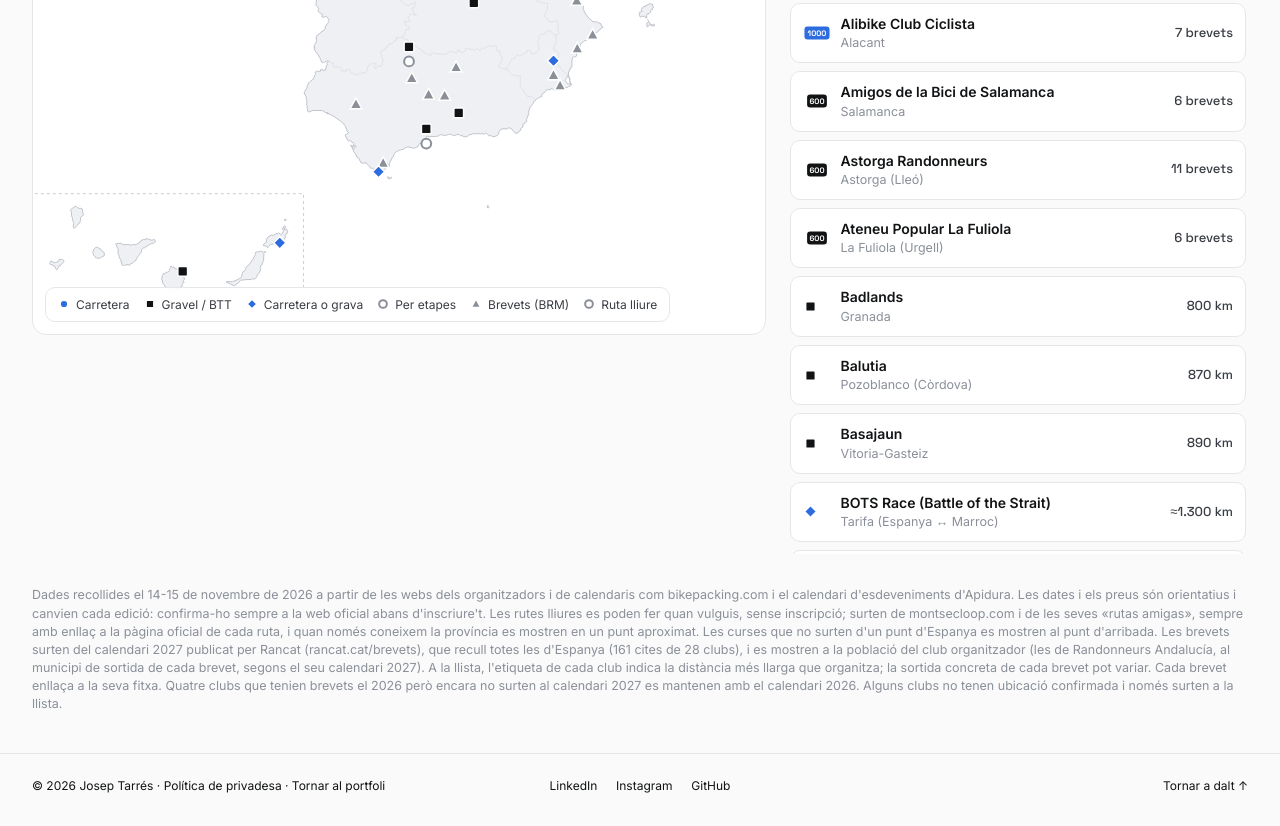
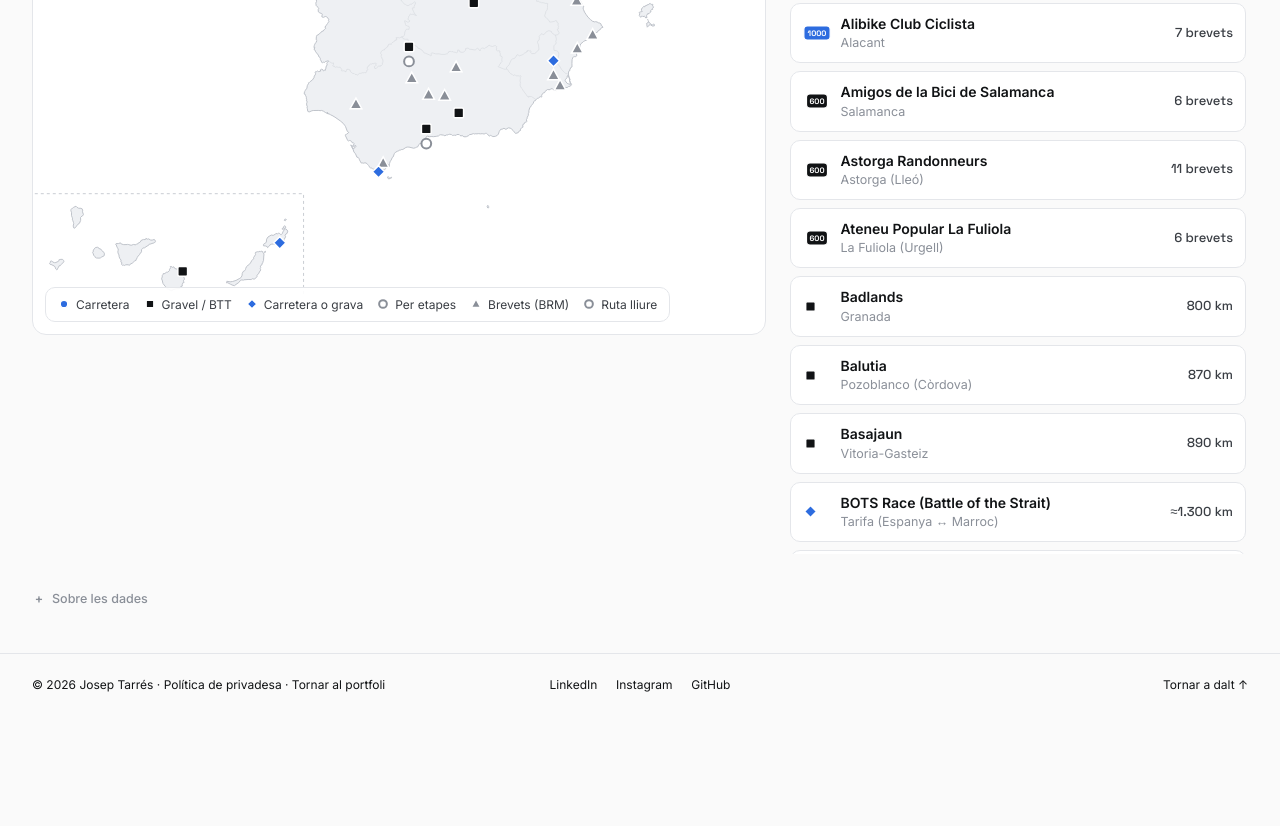
Before and after one commit to joseptarrestoneu/portfolio-josep, a plain HTML site: page mapa-ultraciclisme/index.html in a window 1280 px wide. Shown: the part 468-1294 px from the top of the page. After the commit the page ends 1193 px from the top, so only its background shows below. Drawn offline with Linux system fonts and the light colour scheme.

Commit message:
Map page: collapse data notes under an expandable 'Sobre les dades'
Co-Authored-By: Claude Sonnet 5.5 <noreply@anthropic.com>

```diff
--- a/mapa-ultraciclisme/index.html
+++ b/mapa-ultraciclisme/index.html
@@ -101,6 +101,13 @@
   .item svg{width:15px;height:15px;cursor:pointer}
   .empty{color:var(--grey);font-size:14px;padding:12px 2px}
   footer{max-width:1400px;margin:0 auto;padding:0 32px 32px;color:var(--grey);font-size:12.5px}
+  .about summary{cursor:pointer;display:inline-flex;align-items:center;gap:6px;padding:4px 0;color:var(--grey);font-weight:500;list-style:none}
+  .about summary::-webkit-details-marker{display:none}
+  .about summary::before{content:"+";display:inline-block;width:14px;text-align:center;font-weight:600}
+  .about[open] summary::before{content:"–"}
+  .about summary:hover{color:var(--accent)}
+  .about summary:focus-visible{outline:2px solid var(--accent);outline-offset:2px;border-radius:4px}
+  .about p{margin:8px 0 0;max-width:80ch}
   .sitefoot{display:grid;grid-template-columns:1fr auto 1fr;align-items:center;gap:2rem;margin-top:8px;padding:1.5rem 32px 32px;border-top:1px solid var(--line);font-size:.8rem;color:var(--ink)}
   .sitefoot p{margin:0}
   .sitefoot div{display:flex;gap:1.25rem}
@@ -156,7 +163,10 @@
   </aside>
 </main>
 <footer>
-  Dades recollides el 14-15 de novembre de 2026 a partir de les webs dels organitzadors i de calendaris com bikepacking.com i el calendari d'esdeveniments d'Apidura. Les dates i els preus són orientatius i canvien cada edició: confirma-ho sempre a la web oficial abans d'inscriure't. Les rutes lliures es poden fer quan vulguis, sense inscripció; surten de montsecloop.com i de les seves «rutas amigas», sempre amb enllaç a la pàgina oficial de cada ruta, i quan només coneixem la província es mostren en un punt aproximat. Les curses que no surten d'un punt d'Espanya es mostren al punt d'arribada. Les brevets surten del calendari 2027 publicat per Rancat (rancat.cat/brevets), que recull totes les d'Espanya (161 cites de 28 clubs), i es mostren a la població del club organitzador (les de Randonneurs Andalucía, al municipi de sortida de cada brevet, segons el seu calendari 2027). A la llista, l'etiqueta de cada club indica la distància més llarga que organitza; la sortida concreta de cada brevet pot variar. Cada brevet enllaça a la seva fitxa. Quatre clubs que tenien brevets el 2026 però encara no surten al calendari 2027 es mantenen amb el calendari 2026. Alguns clubs no tenen ubicació confirmada i només surten a la llista.
+  <details class="about">
+  <summary>Sobre les dades</summary>
+  <p>Dades recollides el 14-15 de novembre de 2026 a partir de les webs dels organitzadors i de calendaris com bikepacking.com i el calendari d'esdeveniments d'Apidura. Les dates i els preus són orientatius i canvien cada edició: confirma-ho sempre a la web oficial abans d'inscriure't. Les rutes lliures es poden fer quan vulguis, sense inscripció; surten de montsecloop.com i de les seves «rutas amigas», sempre amb enllaç a la pàgina oficial de cada ruta, i quan només coneixem la província es mostren en un punt aproximat. Les curses que no surten d'un punt d'Espanya es mostren al punt d'arribada. Les brevets surten del calendari 2027 publicat per Rancat (rancat.cat/brevets), que recull totes les d'Espanya (161 cites de 28 clubs), i es mostren a la població del club organitzador (les de Randonneurs Andalucía, al municipi de sortida de cada brevet, segons el seu calendari 2027). A la llista, l'etiqueta de cada club indica la distància més llarga que organitza; la sortida concreta de cada brevet pot variar. Cada brevet enllaça a la seva fitxa. Quatre clubs que tenien brevets el 2026 però encara no surten al calendari 2027 es mantenen amb el calendari 2026. Alguns clubs no tenen ubicació confirmada i només surten a la llista.</p>
+  </details>
 </footer>
 <footer class="sitefoot">
   <p>© <span id="year"></span> Josep Tarrés · <a href="/privadesa.html">Política de privadesa</a> · <a href="/">Tornar al portfoli</a></p>
```
